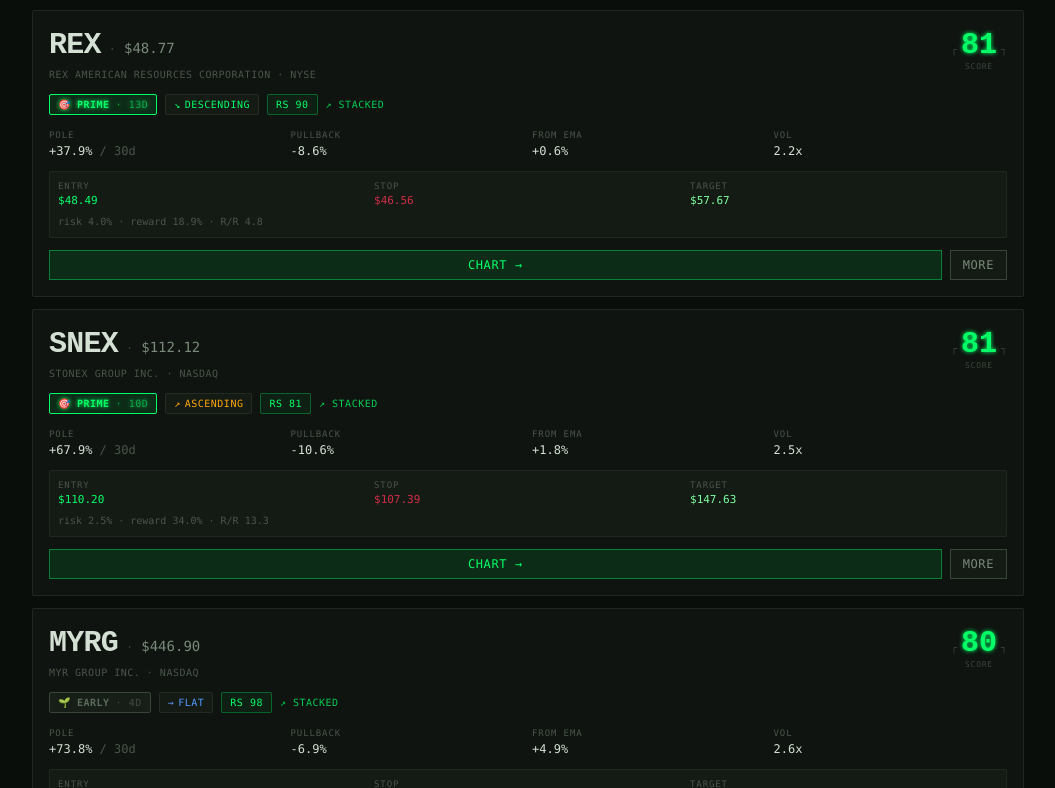
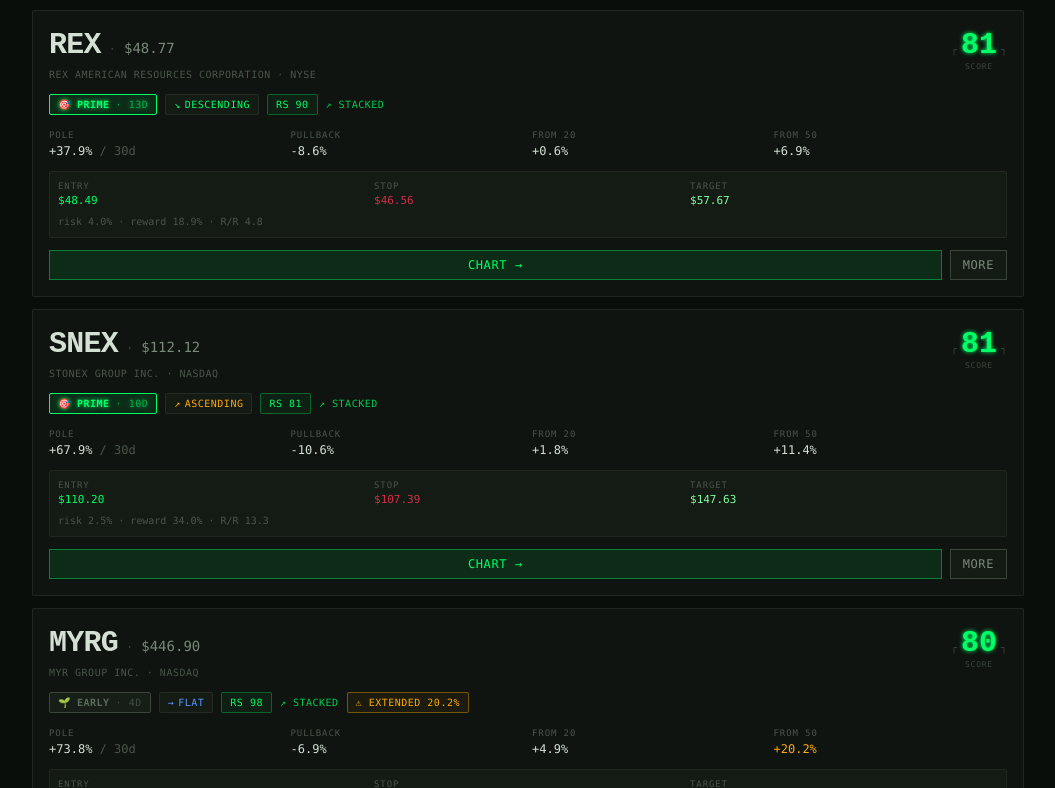
Before and after one commit to duuuval/Bull_Flag_Finder, a Next.js app: page / in a window 1280 px wide. Shown: the part 1232-2020 px from the top of the page, without its empty margins (112-1167 px from the left). Built offline with nearby package versions, Linux system fonts and the light colour scheme.

Commit message:
Update CandidateCard.tsx

```diff
--- a/components/CandidateCard.tsx
+++ b/components/CandidateCard.tsx
@@ -59,6 +59,8 @@
   ascending: { icon: '↗', label: 'ascending', color: 'text-terminal-amber' },
 };
 
+const EXTENDED_THRESHOLD = 0.15;
+
 export default function CandidateCard({ candidate }: { candidate: Candidate }) {
   const [expanded, setExpanded] = useState(false);
   const [chartOpen, setChartOpen] = useState(false);
@@ -67,9 +69,13 @@
 
   const polePct = (c.pattern.polePct * 100).toFixed(1);
   const pullbackPct = (c.pattern.pullbackPct * 100).toFixed(1);
-  const distPct = (c.pattern.distAbove20Ema * 100).toFixed(1);
+  const dist20Pct = (c.pattern.distAbove20Ema * 100).toFixed(1);
   const rsRank = Math.round(c.rsPercentile * 100);
   const dir = DIRECTION_DISPLAY[c.pattern.direction] ?? DIRECTION_DISPLAY.flat;
+
+  const dist50 = c.ema.ema50 ? (c.price - c.ema.ema50) / c.ema.ema50 : null;
+  const dist50Pct = dist50 !== null ? (dist50 * 100).toFixed(1) : null;
+  const isExtended = dist50 !== null && dist50 >= EXTENDED_THRESHOLD;
 
   return (
     <div className="card-interactive bg-bg-card border border-terminal-gray-dim/40 rounded-sm p-4 overflow-hidden">
@@ -106,6 +112,11 @@
         {c.ema.ema50Rising && c.ema.ema20 && c.ema.ema50 && c.ema.ema20 > c.ema.ema50 && (
           <span className="text-terminal-green-dim text-[10px] tracking-wider uppercase">↗ stacked</span>
         )}
+        {isExtended && (
+          <span className="inline-flex items-center gap-1 px-2 py-0.5 rounded-sm border border-terminal-amber/40 bg-terminal-amber/5 text-terminal-amber text-[10px] tracking-wider uppercase">
+            ⚠ extended {dist50Pct}%
+          </span>
+        )}
       </div>
 
       <div className="grid grid-cols-4 gap-2 mb-3 text-xs">
@@ -118,12 +129,14 @@
           <div className="font-mono text-text tabular-nums">-{pullbackPct}%</div>
         </div>
         <div>
-          <div className="text-text-muted text-[9px] tracking-widest uppercase">From EMA</div>
-          <div className="font-mono text-text tabular-nums">{c.pattern.distAbove20Ema >= 0 ? '+' : ''}{distPct}%</div>
+          <div className="text-text-muted text-[9px] tracking-widest uppercase">From 20</div>
+          <div className="font-mono text-text tabular-nums">{c.pattern.distAbove20Ema >= 0 ? '+' : ''}{dist20Pct}%</div>
         </div>
         <div>
-          <div className="text-text-muted text-[9px] tracking-widest uppercase">Vol</div>
-          <div className="font-mono text-text tabular-nums">{c.pattern.poleVolumeRatio.toFixed(1)}x</div>
+          <div className="text-text-muted text-[9px] tracking-widest uppercase">From 50</div>
+          <div className={`font-mono tabular-nums ${isExtended ? 'text-terminal-amber' : 'text-text'}`}>
+            {dist50Pct !== null ? `${dist50 !== null && dist50 >= 0 ? '+' : ''}${dist50Pct}%` : '—'}
+          </div>
         </div>
       </div>
 
@@ -251,6 +264,7 @@
             <div>recent high: <span className="text-text">${c.pattern.recentHigh.toFixed(2)} ({c.pattern.recentHighDate})</span></div>
             <div>flag low: <span className="text-text">${c.pattern.flagLow.toFixed(2)}</span></div>
             <div>vol contraction: <span className="text-text">{c.pattern.volumeContraction.toFixed(2)}x</span></div>
+            <div>pole vol: <span className="text-text">{c.pattern.poleVolumeRatio.toFixed(2)}x</span></div>
             <div>20-EMA: <span className="text-text">${c.ema.ema20?.toFixed(2) ?? '—'}</span></div>
             <div>50-EMA: <span className="text-text">${c.ema.ema50?.toFixed(2) ?? '—'} {c.ema.ema50Rising && '↗'}</span></div>
             <div>60d ret: <span className="text-text">{(c.return60dPct * 100).toFixed(1)}%</span></div>
```
